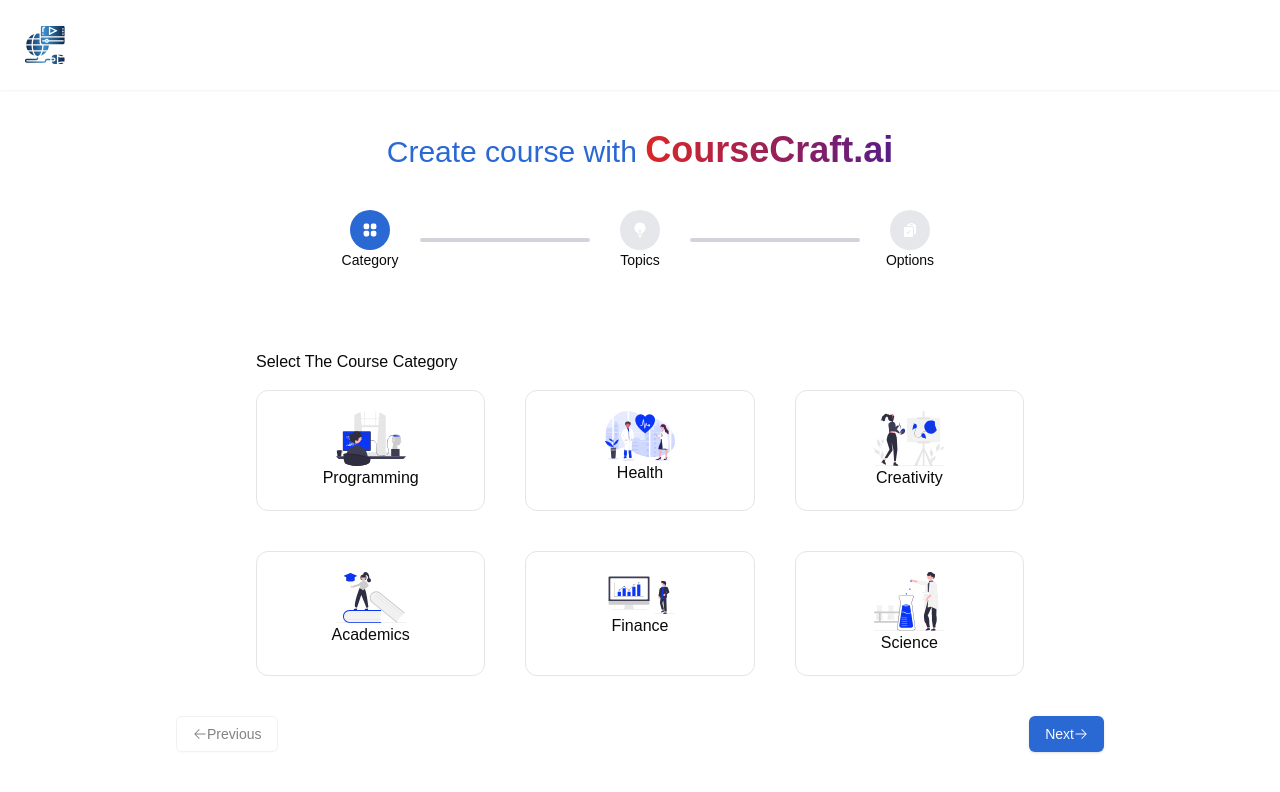
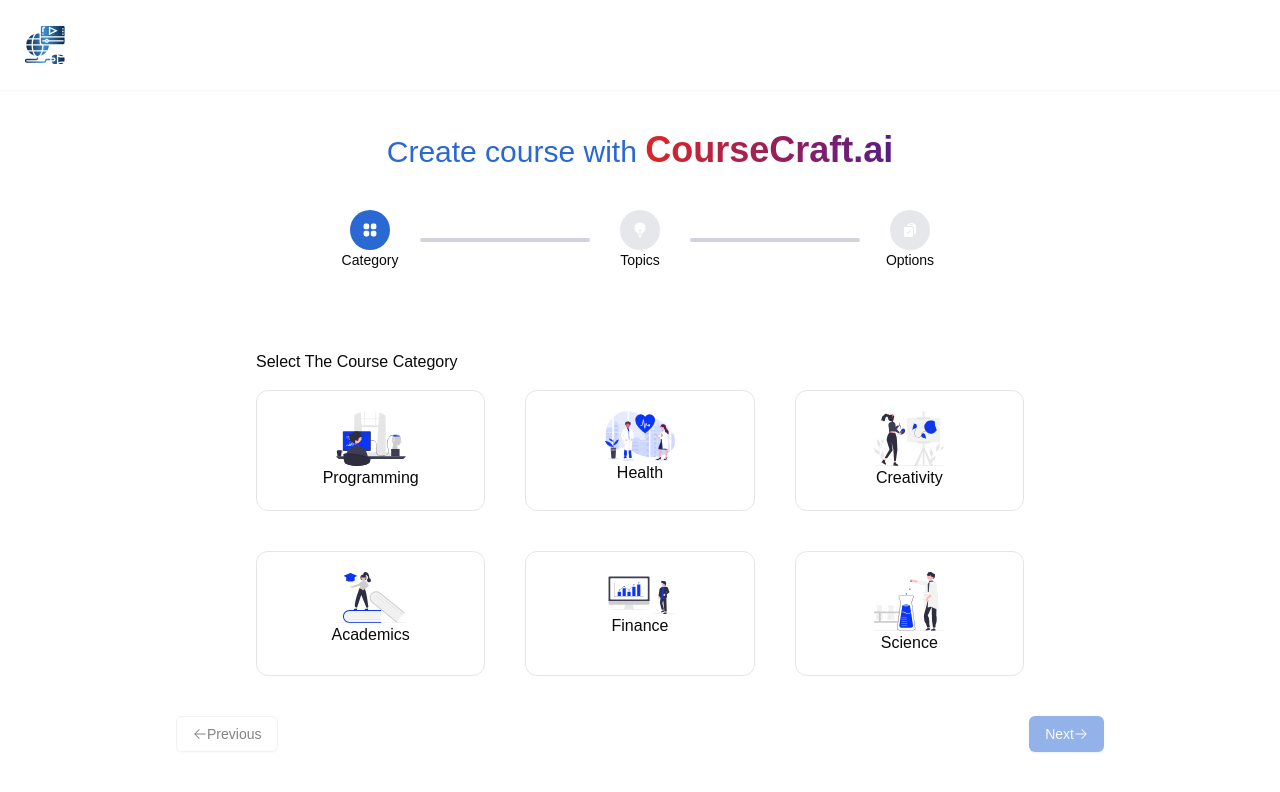
Before and after one commit to GarimaUttam/CourseCraft.ai, a Next.js app: page /create-course in a window 1280 px wide. Shown: the top 792 px of the page. Built offline with nearby package versions, Linux system fonts and the light colour scheme.

Commit message:
finished create course landing page

```diff
--- a/app/create-course/_components/SelectOption.jsx
+++ b/app/create-course/_components/SelectOption.jsx
@@ -41,8 +41,10 @@
 
         <div>
           <label className="text-sm flex gap-1"><FcAlarmClock/>Course Duration</label>
-          <Select nValueChange={(value)=>handleInputChange('duration',value)}
-          defaultValue={userCourseInput?.duration}>
+          <Select
+          defaultValue={userCourseInput?.duration}
+          onValueChange={(value)=>handleInputChange('duration',value)}
+          >
             <SelectTrigger className="h-14 text-md text-gray-700">
               <SelectValue placeholder="Select" />
             </SelectTrigger>
@@ -56,8 +58,8 @@
 
         <div>
           <label className="text-sm flex gap-1"><FcStart />Add Video</label>
-          <Select nValueChange={(value)=>handleInputChange('displayVideo',value)}
-            defaultValue={userCourseInput?.displayVideo}>
+          <Select
+          defaultValue={userCourseInput?.displayVideo}onValueChange={(value)=>handleInputChange('displayVideo',value)}>
             <SelectTrigger className="h-14 text-md text-gray-700">
               <SelectValue placeholder="Select" />
             </SelectTrigger>
@@ -72,8 +74,8 @@
         <div>
           <label className="text-sm flex gap-1"><FcViewDetails />Number of Chapters</label>
           <Input type="number" className="h-14 text-md text-gray-700"
-          defaultValue={userCourseInput?.noOfChapter}
-          onChange={(event)=>handleInputChange('noOfChapter',event.target.value)}
+          defaultValue={userCourseInput?.noOfChapters}
+          onChange={(event)=>handleInputChange('noOfChapters',event.target.value)}
           />
         </div>
 
--- a/app/create-course/page.jsx
+++ b/app/create-course/page.jsx
@@ -33,6 +33,24 @@
     useEffect(()=>{
         console.log(userCourseInput);
     },[userCourseInput])
+
+    /** Used to check Next Button Enable or Disable status
+    */
+    const checkStatus=()=>{
+        if(userCourseInput?.length==0){
+            return true;
+        }
+        if(activeIndex==0&&(userCourseInput?.category?.length==0 || userCourseInput?.category==undefined)){
+            return true;
+        }
+        if(activeIndex==1&&(userCourseInput?.topic?.length==0 || userCourseInput?.topic==undefined)){
+            return true;
+        }
+        if(activeIndex==2&&(userCourseInput?.level==undefined || userCourseInput?.duration==undefined || userCourseInput?.displayVideo==undefined || userCourseInput?.noOfChapters==undefined)){
+            return true;
+        }
+        return false;
+    }
   return (
     <div>
         {/* {Stepper} */}
@@ -69,9 +87,13 @@
             <div className='flex justify-between mt-10'>
                 <Button disabled={activeIndex==0} variant='outline' onClick={()=>setActiveIndex(activeIndex-1)}><HiArrowLeft />Previous</Button>
 
-                {activeIndex<2 && <Button onClick={()=>setActiveIndex(activeIndex+1)}>Next  <HiArrowRight />
+                {activeIndex<2 && <Button disabled={checkStatus()}
+                onClick={()=>setActiveIndex(activeIndex+1)}>Next  <HiArrowRight />
                 </Button>}
-                {activeIndex==2 && <Button onClick={()=>setActiveIndex(activeIndex+1)}>Generate Course Layout</Button>}
+
+
+                {activeIndex==2 && <Button disabled={checkStatus()}
+                onClick={()=>setActiveIndex(activeIndex+1)}>Generate Course Layout</Button>}
 
             </div>
 
```
